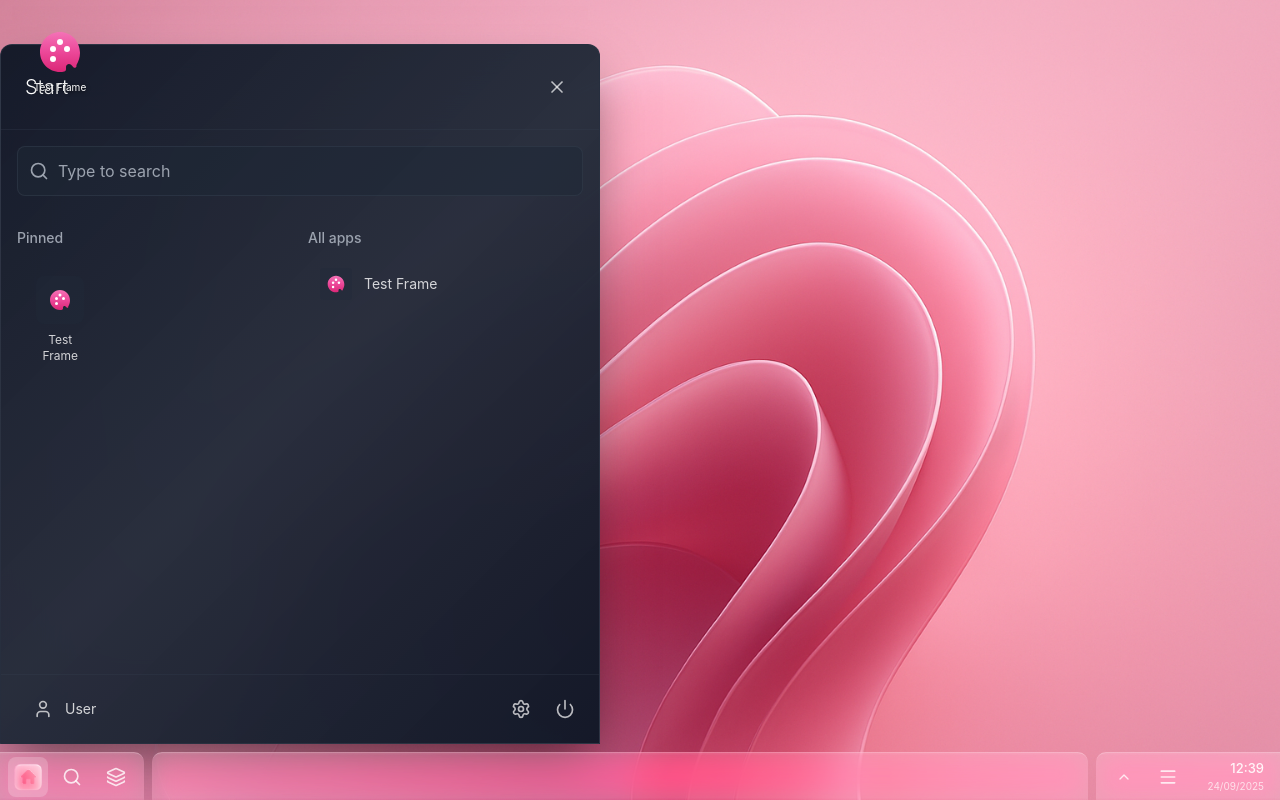
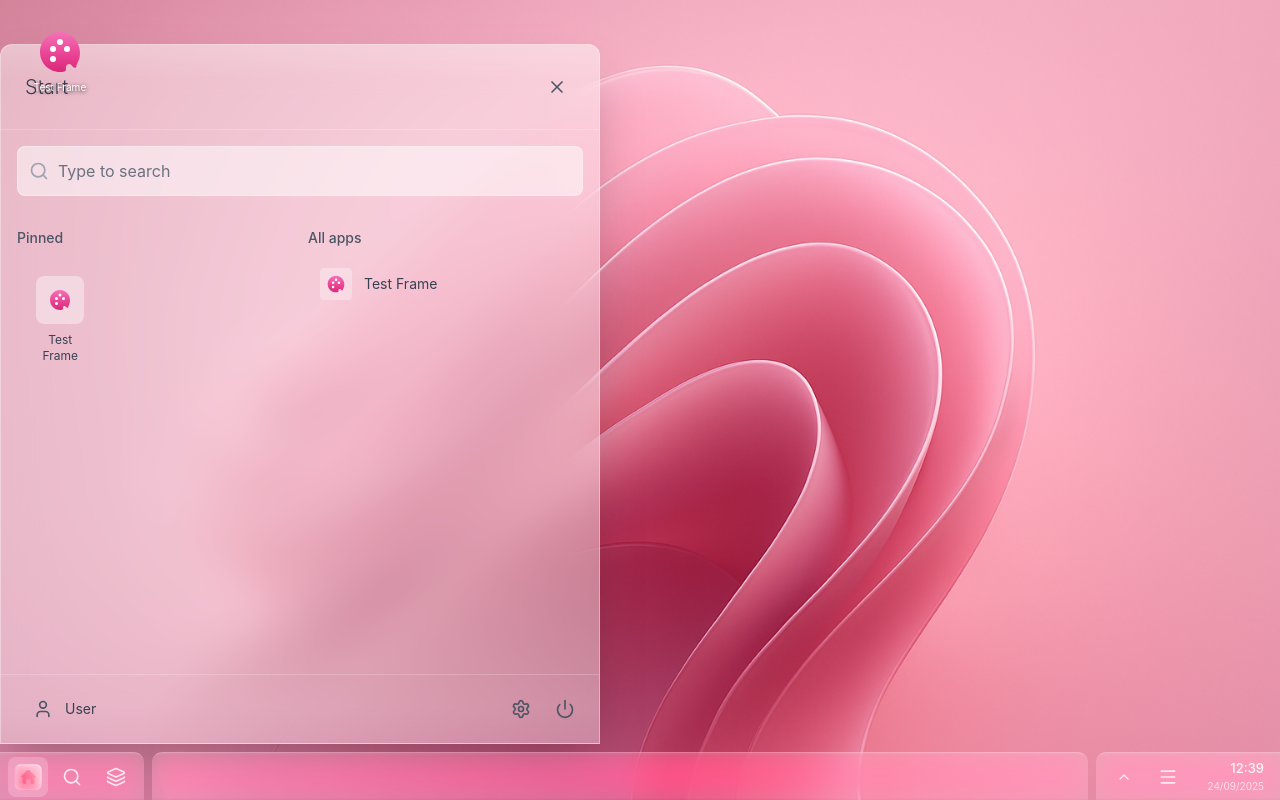
Before and after one commit to gtolontop/portfolio-desktop-style, a Next.js app: page / in a window 1280 px wide. Both pictures are taken after a click on the button 28 px from the left and 776 px from the top of the page. Built offline with nearby package versions, Linux system fonts and the light colour scheme.

Commit message:
Refactor StartMenu component for improved styling and accessibility

```diff
--- a/src/components/StartMenu.tsx
+++ b/src/components/StartMenu.tsx
@@ -60,32 +60,35 @@ export default function StartMenu({ isOpen, onClose }: StartMenuProps) {
       ref={menuRef}
       className={`
         absolute bottom-14 left-0 w-[600px] h-[700px]
-        bg-gray-900/95 backdrop-blur-2xl
-        rounded-t-xl border border-gray-700/50
-        shadow-2xl shadow-black/50
+        rounded-t-xl shadow-2xl
         flex flex-col
         transition-all duration-300 ease-out origin-bottom-left
         ${isOpen ? 'scale-100 opacity-100' : 'scale-95 opacity-0'}
       `}
       style={{
+        border: '1px solid rgba(255, 255, 255, 0.35)',
+        backgroundColor: 'rgba(255, 255, 255, 0.4)',
+        backdropFilter: 'blur(20px) saturate(100%)',
+        WebkitBackdropFilter: 'blur(20px) saturate(100%)',
         background: `
           linear-gradient(
-            135deg,
-            rgba(17, 24, 39, 0.98) 0%,
-            rgba(31, 41, 55, 0.95) 50%,
-            rgba(17, 24, 39, 0.98) 100%
+            to bottom,
+            rgba(255, 255, 255, 0.5) 0%,
+            rgba(255, 255, 255, 0.4) 5%,
+            rgba(255, 255, 255, 0.4) 95%,
+            rgba(255, 255, 255, 0.35) 100%
           )
         `
       }}
     >
       {/* Header */}
-      <div className="flex items-center justify-between p-6 border-b border-gray-700/30">
-        <h2 className="text-xl font-light text-white">Start</h2>
+      <div className="flex items-center justify-between p-6 border-b border-white/20">
+        <h2 className="text-xl font-light text-gray-700">Start</h2>
         <button
           onClick={onClose}
           className="p-2 rounded-lg hover:bg-white/10 transition-colors"
         >
-          <X className="w-5 h-5 text-white/70" />
+          <X className="w-5 h-5 text-gray-600" />
         </button>
       </div>
 
@@ -98,9 +101,9 @@ export default function StartMenu({ isOpen, onClose }: StartMenuProps) {
             value={searchQuery}
             onChange={(e) => setSearchQuery(e.target.value)}
             placeholder="Type to search"
-            className="w-full pl-10 pr-4 py-3 bg-gray-800/50 border border-gray-700/50
-                     rounded-lg text-white placeholder-gray-400
-                     focus:outline-none focus:border-blue-500/50 focus:bg-gray-800/70
+            className="w-full pl-10 pr-4 py-3 bg-white/50 border border-white/30
+                     rounded-lg text-gray-700 placeholder-gray-500
+                     focus:outline-none focus:border-blue-400/50 focus:bg-white/60
                      transition-all"
           />
         </div>
@@ -110,7 +113,7 @@ export default function StartMenu({ isOpen, onClose }: StartMenuProps) {
       <div className="flex-1 flex gap-4 p-4 overflow-hidden">
         {/* Pinned Section */}
         <div className="w-1/2 flex flex-col">
-          <h3 className="text-sm font-medium text-gray-400 mb-3">Pinned</h3>
+          <h3 className="text-sm font-medium text-gray-600 mb-3">Pinned</h3>
           <div className="grid grid-cols-3 gap-2 overflow-y-auto">
             {filteredApps.slice(0, 6).map((app) => (
               <button
@@ -120,15 +123,15 @@ export default function StartMenu({ isOpen, onClose }: StartMenuProps) {
                          hover:bg-white/10 transition-all group"
               >
                 <div className="w-12 h-12 mb-2 flex items-center justify-center
-                              bg-gray-800/50 rounded-lg group-hover:bg-gray-700/50
+                              bg-white/40 rounded-lg group-hover:bg-white/60
                               transition-colors">
                   {typeof app.icon === 'string' ? (
                     <span className="text-2xl">{app.icon}</span>
                   ) : (
-                    <app.icon className="w-6 h-6 text-white/80" />
+                    <app.icon className="w-6 h-6 text-gray-700" />
                   )}
                 </div>
-                <span className="text-xs text-white/80 text-center">{app.name}</span>
+                <span className="text-xs text-gray-700 text-center">{app.name}</span>
               </button>
             ))}
           </div>
@@ -136,7 +139,7 @@ export default function StartMenu({ isOpen, onClose }: StartMenuProps) {
 
         {/* All Apps Section */}
         <div className="w-1/2 flex flex-col">
-          <h3 className="text-sm font-medium text-gray-400 mb-3">All apps</h3>
+          <h3 className="text-sm font-medium text-gray-600 mb-3">All apps</h3>
           <div className="flex-1 overflow-y-auto space-y-1">
             {filteredApps.map((app) => (
               <button
@@ -146,14 +149,14 @@ export default function StartMenu({ isOpen, onClose }: StartMenuProps) {
                          hover:bg-white/10 transition-colors text-left"
               >
                 <div className="w-8 h-8 flex items-center justify-center
-                              bg-gray-800/30 rounded">
+                              bg-white/30 rounded">
                   {typeof app.icon === 'string' ? (
                     <span className="text-lg">{app.icon}</span>
                   ) : (
-                    <app.icon className="w-5 h-5 text-white/80" />
+                    <app.icon className="w-5 h-5 text-gray-700" />
                   )}
                 </div>
-                <span className="text-sm text-white/80">{app.name}</span>
+                <span className="text-sm text-gray-700">{app.name}</span>
               </button>
             ))}
           </div>
@@ -161,19 +164,19 @@ export default function StartMenu({ isOpen, onClose }: StartMenuProps) {
       </div>
 
       {/* Footer */}
-      <div className="flex items-center justify-between p-4 border-t border-gray-700/30">
+      <div className="flex items-center justify-between p-4 border-t border-white/20">
         <button className="flex items-center gap-3 px-4 py-2 rounded-lg
                          hover:bg-white/10 transition-colors">
-          <User className="w-5 h-5 text-white/70" />
-          <span className="text-sm text-white/80">User</span>
+          <User className="w-5 h-5 text-gray-600" />
+          <span className="text-sm text-gray-700">User</span>
         </button>
 
         <div className="flex items-center gap-2">
           <button className="p-2 rounded-lg hover:bg-white/10 transition-colors">
-            <Settings className="w-5 h-5 text-white/70" />
+            <Settings className="w-5 h-5 text-gray-600" />
           </button>
           <button className="p-2 rounded-lg hover:bg-white/10 transition-colors">
-            <Power className="w-5 h-5 text-white/70" />
+            <Power className="w-5 h-5 text-gray-600" />
           </button>
         </div>
       </div>
```
